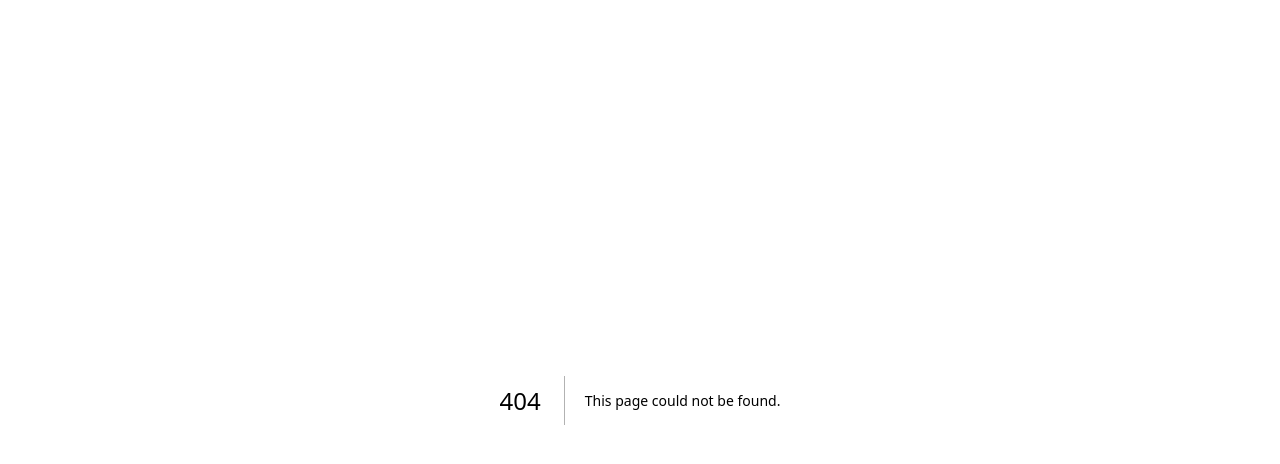
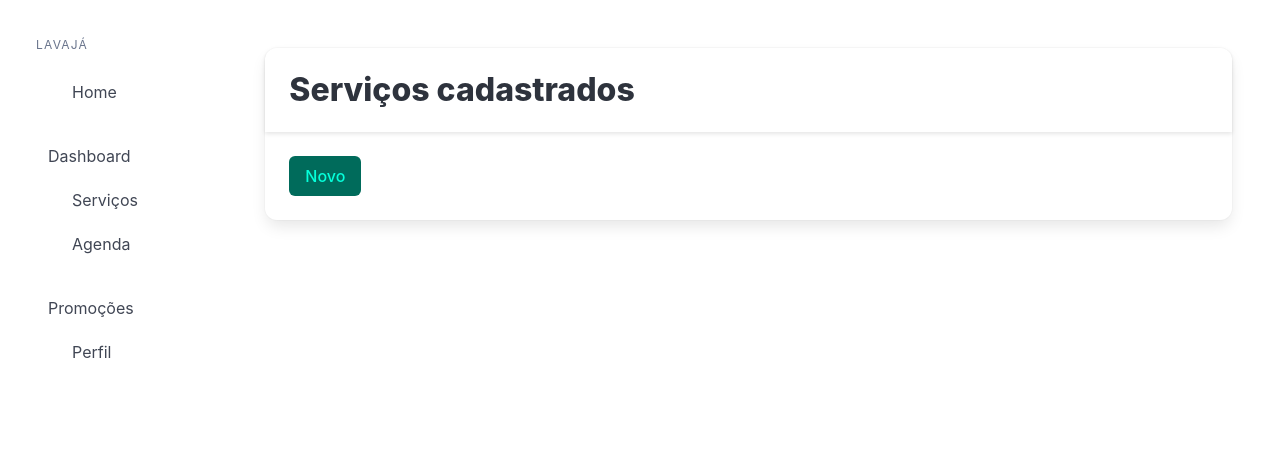
Before and after one commit to Pietro-dev/lavaja-frontend, a Next.js app: page /consultas/servicos in a window 1280 px wide. Before the commit this address had no page. Shown: the top 464 px of the page. Built offline with nearby package versions, Linux system fonts and the light colour scheme.

Commit message:
wip(serviços): listagem de servicos

```diff
--- /dev/null
+++ b/src/app/consultas/servicos/page.tsx
@@ -0,0 +1,3 @@
+import { ListagemServicos } from 'components'
+
+export default ListagemServicos
--- a/src/components/index.ts
+++ b/src/components/index.ts
@@ -1,3 +1,3 @@
 export { Layout } from './layout'
-export { CadastroServicos } from './servicos'
+export { CadastroServicos, ListagemServicos } from './servicos'
 export { Input, Message } from './common'
--- a/src/components/layout/menu/index.tsx
+++ b/src/components/layout/menu/index.tsx
@@ -7,7 +7,7 @@ export const Menu:React.FC = ()=>{
             <ul className="menu-list">
                 <MenuItem href='/' label='Home'/>
                 <MenuItem href='/' label='Dashboard'/>
-                <MenuItem href='/cadastros/servicos' label='Serviços'/>
+                <MenuItem href='/consultas/servicos' label='Serviços'/>
                 <MenuItem href='/' label='Agenda'/>
                 <MenuItem href='/' label='Promoções'/>
                 <MenuItem href='/' label='Perfil'/>
--- a/src/components/servicos/cadastro/index.tsx
+++ b/src/components/servicos/cadastro/index.tsx
@@ -8,6 +8,7 @@ import { Servico } from 'app/models/servicos'
 import { converterEmBigDecimal } from 'app/util/money'
 import { Alert } from 'components/common/message'
 import * as yup from 'yup'
+import Link from 'next/link'
 
 const validationSchema = yup.object().shape({
     servico: yup.string().trim().required("Campo obrigatório"),
@@ -137,7 +138,9 @@ export const CadastroServicos: React.FC = ()=>{
                     </button>
                 </div>
                 <div className="control">
-                    <button className="button">Voltar</button>
+                    <Link href="/consultas/servicos">
+                        <button className="button">Voltar</button>
+                    </Link>
                 </div>
             </div>
         </Layout>
--- a/src/components/servicos/index.ts
+++ b/src/components/servicos/index.ts
@@ -1 +1,2 @@
 export { CadastroServicos } from './cadastro'
+export { ListagemServicos } from './listagem'
--- /dev/null
+++ b/src/components/servicos/listagem/index.tsx
@@ -0,0 +1,12 @@
+import { Layout } from 'components/layout'
+import Link from 'next/link'
+
+export const ListagemServicos: React.FC = () => {
+    return(
+        <Link href="/cadastros/servicos">
+            <Layout titulo='Serviços cadastrados'>
+                <button className="button is-primary is-dark">Novo</button>
+            </Layout>
+        </Link>
+    )
+}
```
